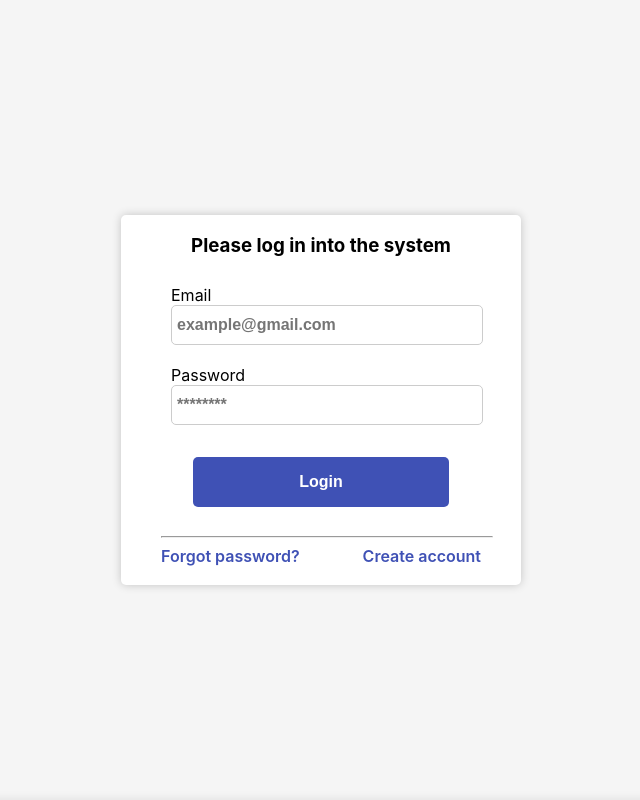
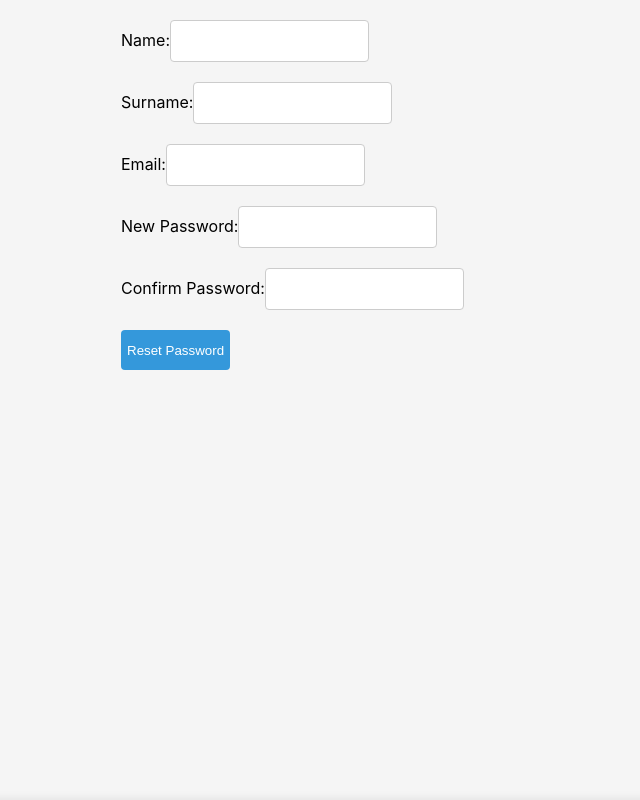
Before and after one commit to Stasnislau/embassy, a React (Create React App) app: page /forgot-password in a window 1280 px wide. Before the commit this address led to /login. Shown: the top 800 px of the page, without its empty margins (319-959 px from the left). Built offline with nearby package versions, Linux system fonts and the light colour scheme.

Commit message:
added skeleton for forgot password page

```diff
--- a/src/App.js
+++ b/src/App.js
@@ -9,6 +9,7 @@ import {
 } from "react-router-dom";
 import Footer from "../src/Components/Footer";
 import CreateAccountPage from "../src/Pages/CreateAccountPage";
+import ForgotPasswordPage from "../src/Pages/ForgotPasswordPage";
 
 // import Header from "../src/Components/Header";
 function App() {
@@ -24,6 +25,11 @@ function App() {
               path="/create-account"
               element={<CreateAccountPage />}
             ></Route>
+            <Route
+              exact
+              path="/forgot-password"
+              element={<ForgotPasswordPage />}
+            ></Route>
             <Route path="*" element={<Navigate to="/login" />}></Route>
           </Routes>
         </div>
--- a/src/Pages/CreateAccountPage/index.tsx
+++ b/src/Pages/CreateAccountPage/index.tsx
@@ -23,7 +23,7 @@ const CreateAccount = () => {
   const onSubmit = (values: values) => {
     if (values.password === values.confirmPassword) {
       setPasswordsMatch(0);
-      // TODO: Add type and add functionality to this function
+      // TODO: Add functionality to this function
     } else {
       setPasswordsMatch(1);
     }
--- /dev/null
+++ b/src/Pages/ForgotPasswordPage/index.scss
@@ -0,0 +1,21 @@
+.forgot-password-container {
+  max-width: 400px;
+  margin: 0 auto;
+  padding: 20px;
+  .form-group {
+    margin-bottom: 20px;
+  }
+  .form-control {
+    height: 40px;
+    border-radius: 4px;
+    border: 1px solid #ccc;
+    padding: 0 10px;
+  }
+  .btn {
+    height: 40px;
+    border-radius: 4px;
+    background-color: #3498db;
+    color: #fff;
+    border: none;
+  }
+}
--- /dev/null
+++ b/src/Pages/ForgotPasswordPage/index.tsx
@@ -0,0 +1,76 @@
+import React from "react";
+import "./index.scss";
+import { Formik, Form, Field } from "formik";
+import * as Yup from "yup";
+
+const ForgotPassword: React.FC = () => {
+  const validationSchema = Yup.object().shape({
+    name: Yup.string().required("Name is required"),
+    surname: Yup.string().required("Surname is required"),
+    email: Yup.string().required("Email is required").email("Invalid email"),
+    newPassword: Yup.string()
+      .required("New password is required")
+      .min(8, "Password must be at least 8 characters"),
+    confirmPassword: Yup.string()
+      .required("Confirm password is required")
+      .oneOf([Yup.ref("newPassword"), null], "Passwords must match"),
+  });
+
+  const handleSubmit = (values: any) => {
+    console.log(values);
+  };
+
+  return (
+    <div className="forgot-password-container">
+      <Formik
+        initialValues={{
+          name: "",
+          surname: "",
+          email: "",
+          newPassword: "",
+          confirmPassword: "",
+        }}
+        validationSchema={validationSchema}
+        onSubmit={handleSubmit}
+      >
+        {() => (
+          <Form>
+            <div className="form-group">
+              <label htmlFor="name">Name:</label>
+              <Field type="text" name="name" className="form-control" />
+            </div>
+            <div className="form-group">
+              <label htmlFor="surname">Surname:</label>
+              <Field type="text" name="surname" className="form-control" />
+            </div>
+            <div className="form-group">
+              <label htmlFor="email">Email:</label>
+              <Field type="email" name="email" className="form-control" />
+            </div>
+            <div className="form-group">
+              <label htmlFor="newPassword">New Password:</label>
+              <Field
+                type="password"
+                name="newPassword"
+                className="form-control"
+              />
+            </div>
+            <div className="form-group">
+              <label htmlFor="confirmPassword">Confirm Password:</label>
+              <Field
+                type="password"
+                name="confirmPassword"
+                className="form-control"
+              />
+            </div>
+            <button type="submit" className="btn btn-primary">
+              Reset Password
+            </button>
+          </Form>
+        )}
+      </Formik>
+    </div>
+  );
+};
+
+export default ForgotPassword;
--- a/src/Pages/LoginPage/Index.tsx
+++ b/src/Pages/LoginPage/Index.tsx
@@ -78,7 +78,7 @@ const LoginPage = () => {
           </div>
           <hr />
           <div className="links-container">
-            <a href="https://natribu.org/">Forgot password?</a>
+            <a href="/forgot-password">Forgot password?</a>
             <a href="/create-account">Create account</a>
           </div>
         </form>
```
